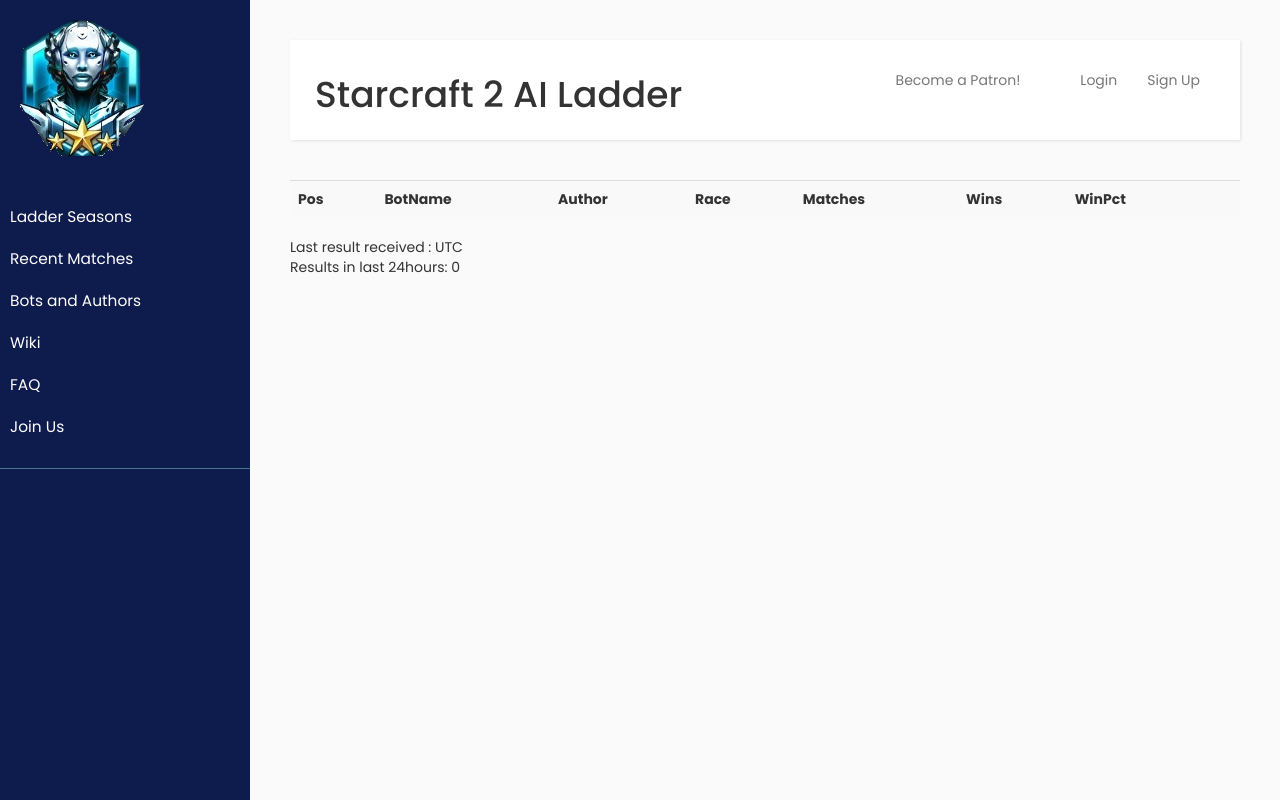
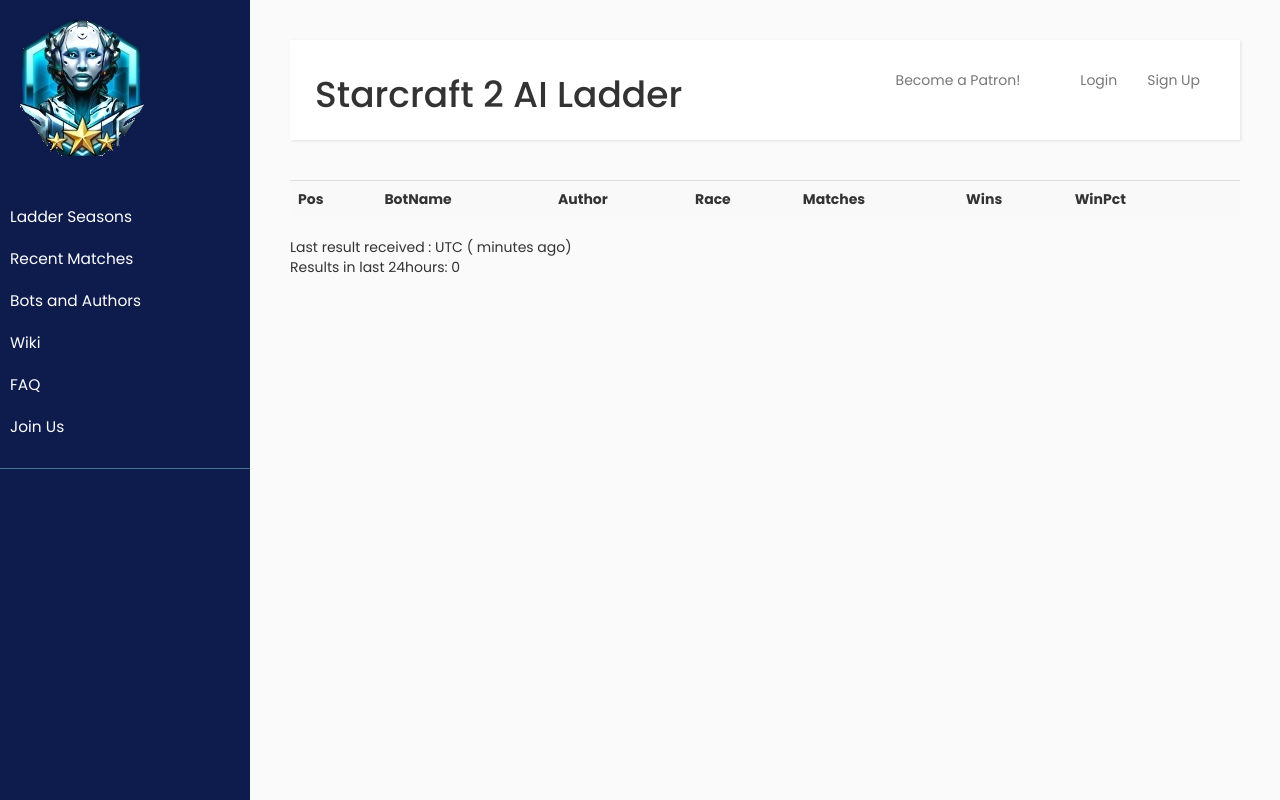
Before and after one commit to Cryptyc/SC2LadderWebHost, a PHP site: page / in a window 1280 px wide. Run offline with PHP 8.4, Linux system fonts and the light colour scheme; data that the repository does not hold is empty; some libraries are stand-ins or nearby versions; some web fonts are replaced.

Commit message:
added minutes since last battle

```diff
--- a/www/index.php
+++ b/www/index.php
@@ -212,11 +212,12 @@ else
    ?>
   </table>
  <?php
-  $sql = "SELECT max(date) AS 'LastDate' from `results`";
+  $sql = "SELECT max(date) AS 'LastDate', ROUND((UNIX_TIMESTAMP() - UNIX_TIMESTAMP(max(date))) / 60) as 'Minutes' from `results`";
+
   $LastDateResult = $link->query($sql);
   if($LastDateRow = $LastDateResult->fetch_array(MYSQLI_ASSOC))
   {
-	  echo "Last result received : " . $LastDateRow['LastDate'] . " UTC<br>";
+	  echo "Last result received : " . $LastDateRow['LastDate'] . " UTC (" . $LastDateRow['Minutes'] . " minutes ago)<br>";
   }
   $sql = "SELECT Count(GameID) AS results FROM results WHERE date >= now() - INTERVAL 1 DAY";
   $LastDateResult = $link->query($sql);
```
